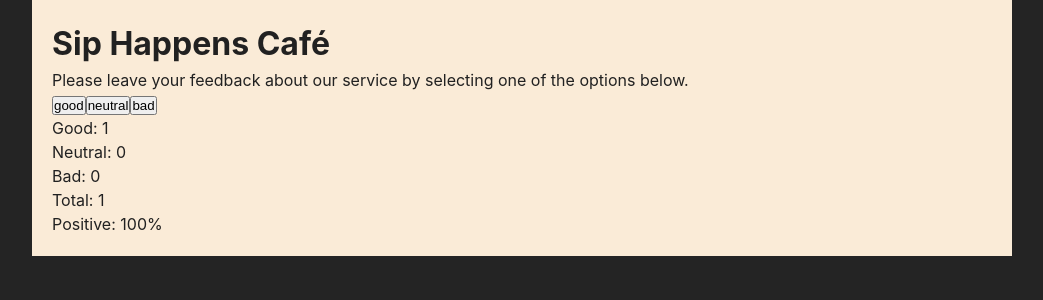
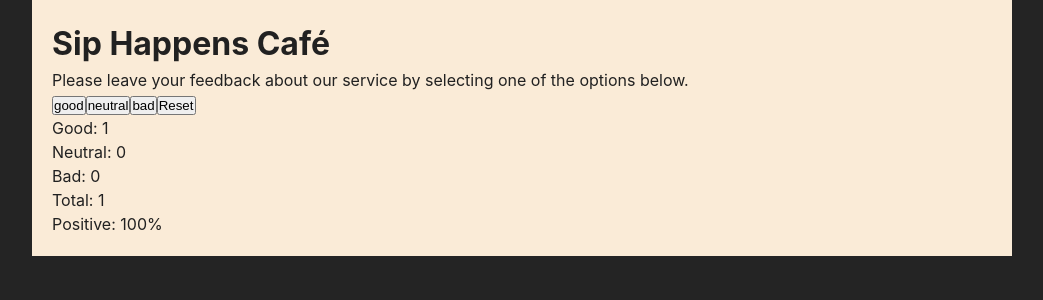
Before and after one commit to DorianDevUA/goit-react-hw-04-phonebook, a React (Vite) app: page / in a window 1280 px wide. Both pictures are taken after a click on the button "good". Shown: the top 300 px of the page, without its empty margins (118-1161 px from the left). Built offline with nearby package versions, Linux system fonts and the light colour scheme.

Commit message:
add Notification and reset button

```diff
--- a/src/components/App/App.jsx
+++ b/src/components/App/App.jsx
@@ -3,6 +3,7 @@
 import { Description } from '../Description';
 import { Options } from '../Options';
 import { Feedback } from '../Feedback';
+import { Notification } from '../Notification';
 
 export class App extends Component {
   state = {
@@ -16,6 +17,14 @@
     this.setState({ [feedbackType]: this.state[feedbackType] + 1 });
   };
 
+  resetFeedback = () => {
+    this.setState({
+      good: 0,
+      neutral: 0,
+      bad: 0,
+    });
+  }
+
   countTotalFeedback = () => {
     const { good, neutral, bad } = this.state;
     return good + neutral + bad;
@@ -26,7 +35,6 @@
   };
 
   render() {
-    console.log(this.state);
     const { good, neutral, bad } = this.state;
     const options = ['good', 'neutral', 'bad'];
     const totalFeedback = this.countTotalFeedback();
@@ -38,7 +46,12 @@
     return (
       <Container>
         <Description />
-        <Options options={options} onLeaveFeedback={this.updateFeedback} />
+        <Options
+          options={options}
+          totalFeedback={totalFeedback}
+          onLeaveFeedback={this.updateFeedback}
+          onResetFeedback={this.resetFeedback}
+        />
         {totalFeedback ? (
           <Feedback
             good={good}
@@ -48,7 +61,7 @@
             positivePercentage={positivePercentage}
           />
         ) : (
-          'No feedback yet'
+          <Notification />
         )}
       </Container>
     );
--- /dev/null
+++ b/src/components/Notification/Notification.jsx
@@ -0,0 +1,5 @@
+export function Notification() {
+  return (
+    <p>No feedback yet</p>
+  )
+}
--- /dev/null
+++ b/src/components/Notification/index.js
@@ -0,0 +1 @@
+export * from './Notification';
--- a/src/components/Options/Options.jsx
+++ b/src/components/Options/Options.jsx
@@ -1,11 +1,16 @@
-export function Options({ options, onLeaveFeedback }) {
-  return options.map(prop => (
-    <button
-      key={prop}
-      type="submit"
-      onClick={() => onLeaveFeedback(prop)}
-    >
-      {prop}
-    </button>
-  ));
+export function Options({ options, totalFeedback, onLeaveFeedback, onResetFeedback }) {
+  return (
+    <>
+      {options.map(prop => (
+        <button key={prop} type="submit" onClick={() => onLeaveFeedback(prop)}>
+          {prop}
+        </button>
+      ))}
+      {totalFeedback > 0 && (
+        <button type="submit" onClick={onResetFeedback}>
+          Reset
+        </button>
+      )}
+    </>
+  );
 }
```
Also changed, not shown: src/components/Notification/Notification.styled.jsx (added).
